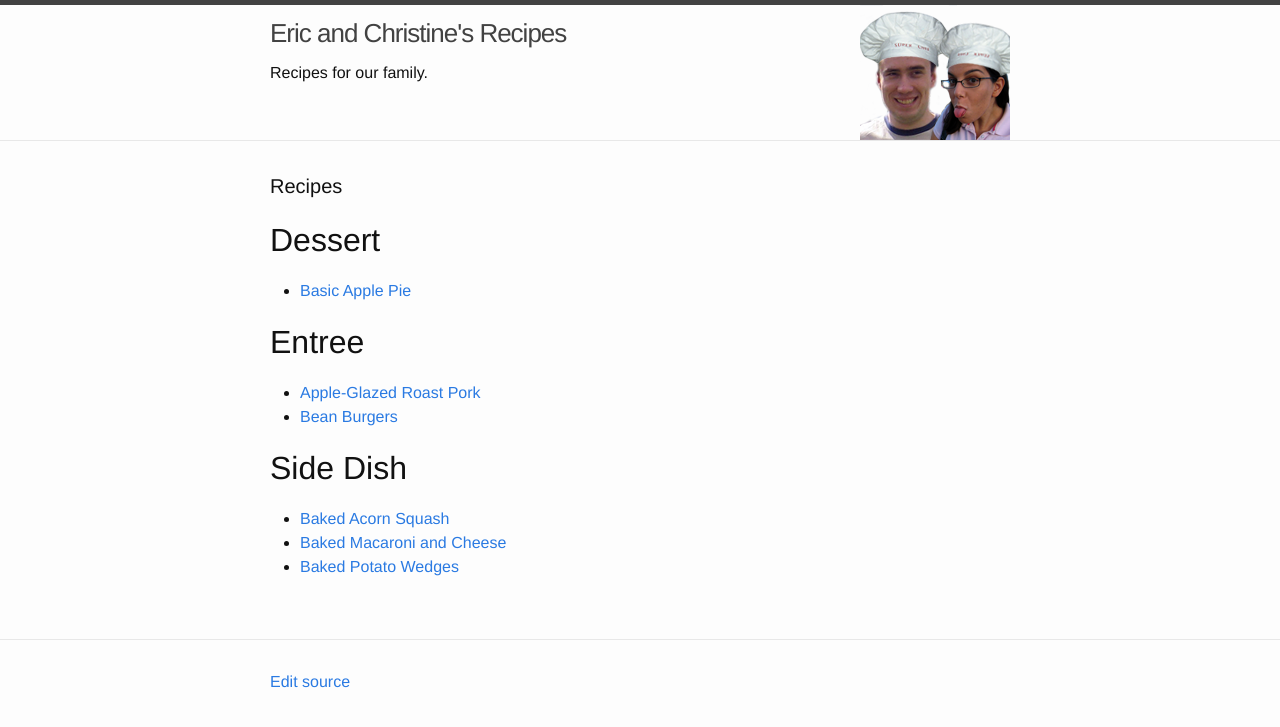
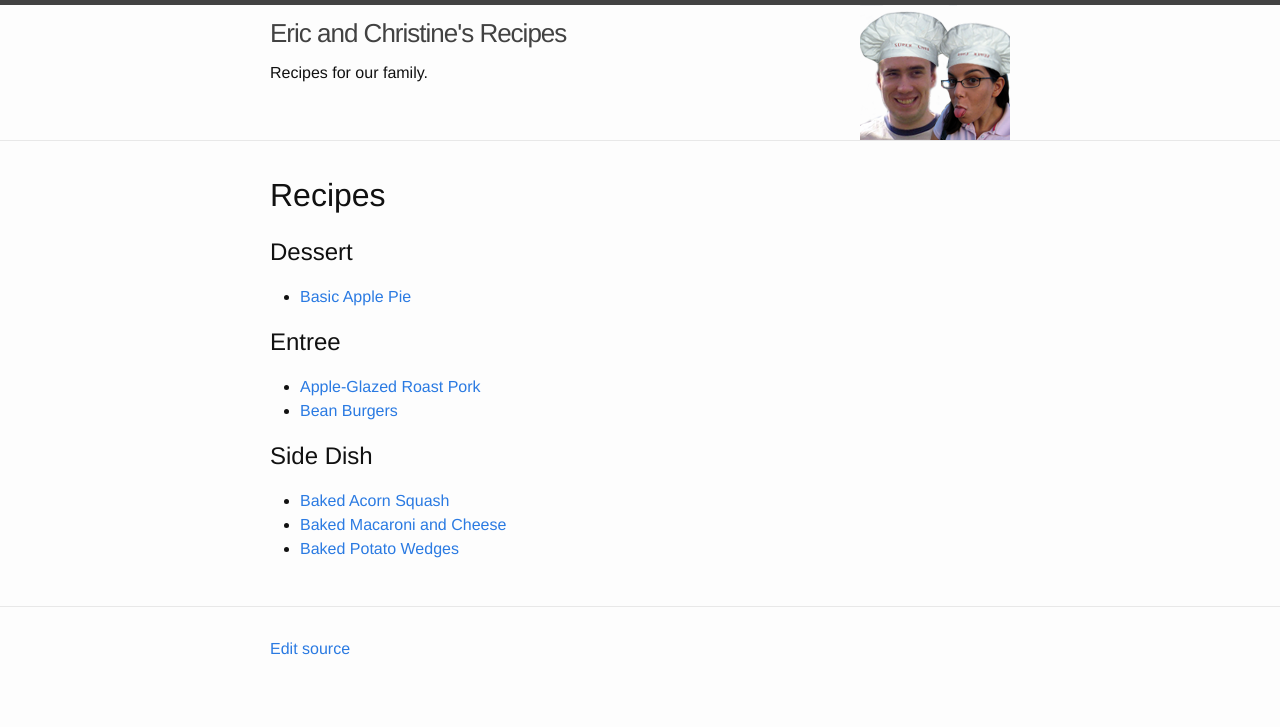
Before and after one commit to ekoleda/recipes, a Jekyll site: the page built from index.html, in a window 1280 px wide. Shown: the top 727 px of the page. Built offline with Jekyll 4.4.1, drawn with Linux system fonts in a browser that asks for light colours.

Commit message:
Fix heading sizes on homepage.

```diff
--- a/index.html
+++ b/index.html
@@ -4,7 +4,7 @@ layout: default
 
 <div class="home">
 
-  <h1 class="page-heading">Recipes</h1>
+  <h1>Recipes</h1>
 
   {% assign allcategories = site.emptyArray %}
   {% for page in site.pages %}
@@ -16,7 +16,6 @@ layout: default
   {% endfor %}
   {% assign allcategories = allcategories | sort %}
 
-  <section class="post-content">
   {% for category in allcategories %}
     <h2>{{ category }}</h2>
     <ul>
@@ -29,6 +28,5 @@ layout: default
       {% endfor %}
     </ul>
   {% endfor %}
-  </section>
 
 </div>
```
Lines whose indentation alone changed are shown as unchanged.
